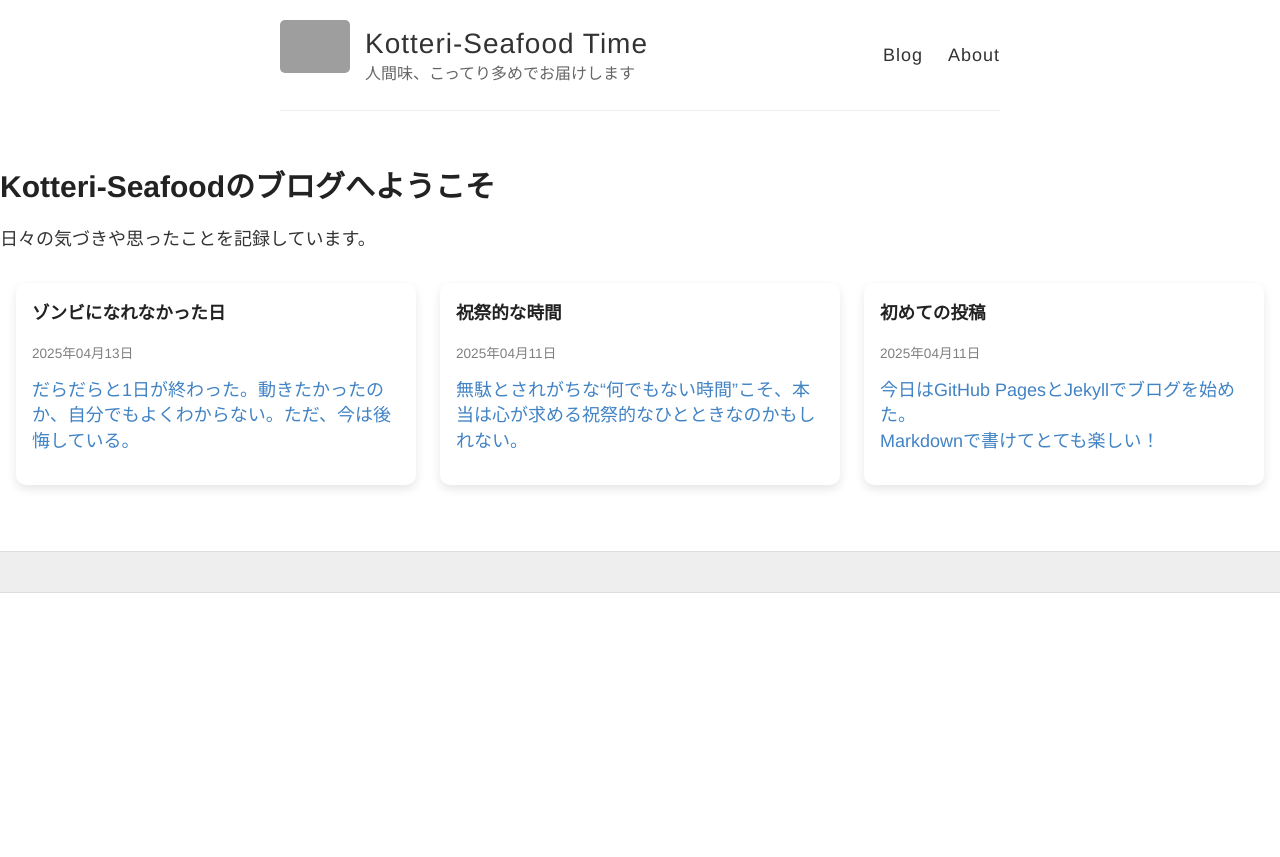
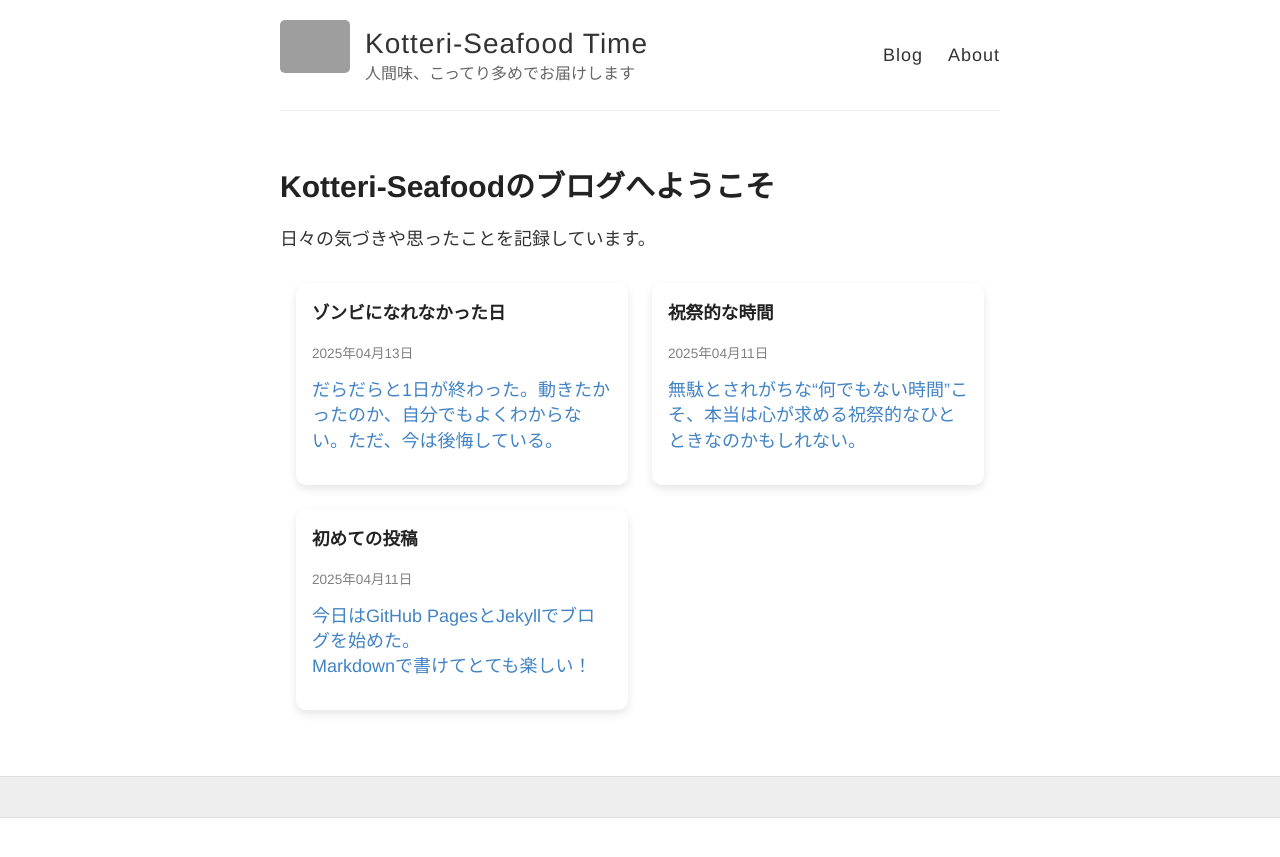
Before and after one commit to Kotteri-Seafood/Kotteri-Seafood.github.io, a Jekyll site: the page built from index.html, in a window 1280 px wide. Shown: the top 857 px of the page. Built offline with Jekyll 4.4.1, drawn with Linux system fonts in a browser that asks for light colours; grey boxes are pictures that could not be loaded.

Commit message:
Update default.html

```diff
--- a/_layouts/default.html
+++ b/_layouts/default.html
@@ -34,7 +34,7 @@
       </div>
     </div>
 
-    <div id="main" role="main">
+    <div id="main" role="main" class="container">
       {{ content }}
     </div>
 
```
